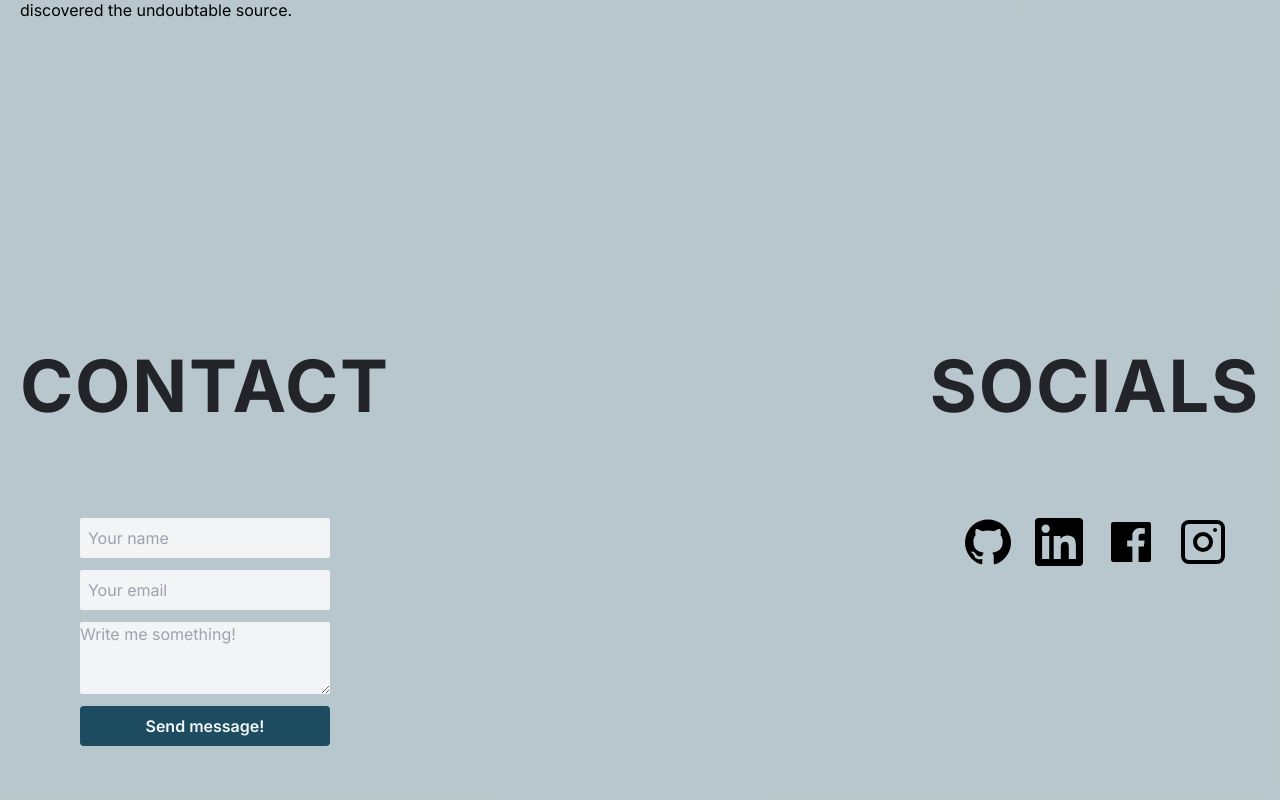
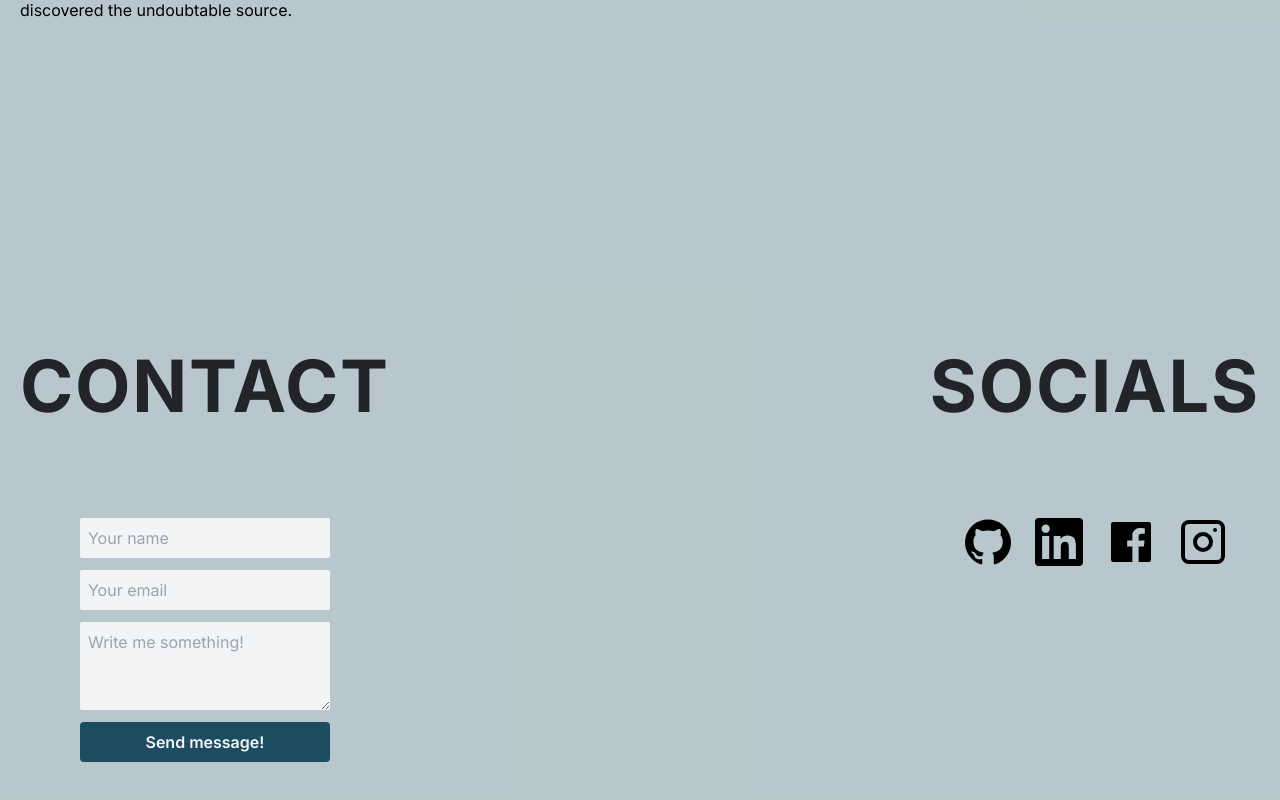
Before and after one commit to Mim-Sky/portfolio-2.0-main, a Next.js app: page / in a window 1280 px wide. Shown: the part 2258-3058 px from the top of the page. Built offline with nearby package versions, Linux system fonts and the light colour scheme.

Commit message:
form accessibility improved (added <labels>)

```diff
--- a/src/components/Form/form.jsx
+++ b/src/components/Form/form.jsx
@@ -7,12 +7,18 @@ function Form() {
     return <Button href="#">Message sent, thank you!</Button>;
   }
   return (
-    <form className="flex flex-col gap-3 " onSubmit={handleSubmit}>
-      <input className="p-2 bg-gray-100 rounded-sm " type="text" name="name" id="name" placeholder="Your name" />
-      <input className="p-2 bg-gray-100 rounded-sm" id="email" type="email" name="email" placeholder="Your email" />
-      <textarea className="bg-gray-100 rounded-sm" rows="3" name="message" id="message" placeholder="Write me something!" ></textarea>
-      <Button type="submit" disabled={state.submitting}>Send message!</Button>
-    </form>
+<form className="flex flex-col gap-3" onSubmit={handleSubmit}>
+  <label htmlFor="name" className="sr-only">Your Name</label>
+  <input className="p-2 bg-gray-100 rounded-sm" type="text" name="name" id="name" placeholder="Your name" />
+
+  <label htmlFor="email" className="sr-only">Your Email</label>
+  <input className="p-2 bg-gray-100 rounded-sm" id="email" type="email" name="email" placeholder="Your email" />
+
+  <label htmlFor="message" className="sr-only">Message</label>
+  <textarea className="bg-gray-100 rounded-sm p-2" rows="3" name="message" id="message" placeholder="Write me something!"></textarea>
+
+  <Button type="submit" disabled={state.submitting}>Send message!</Button>
+</form>
   )
 };
 
--- a/src/components/Templates/ContentGrid.jsx
+++ b/src/components/Templates/ContentGrid.jsx
@@ -1,5 +1,3 @@
-import TextComponent from "./TextComponent";
-import UilFacebook from "../Icons/faceBook";
 import Instagram from "../Icons/Insta";
 import Linkedin from "../Icons/linkedIn";
 import Github from "../Icons/OcticonMarkGithub24";
```
